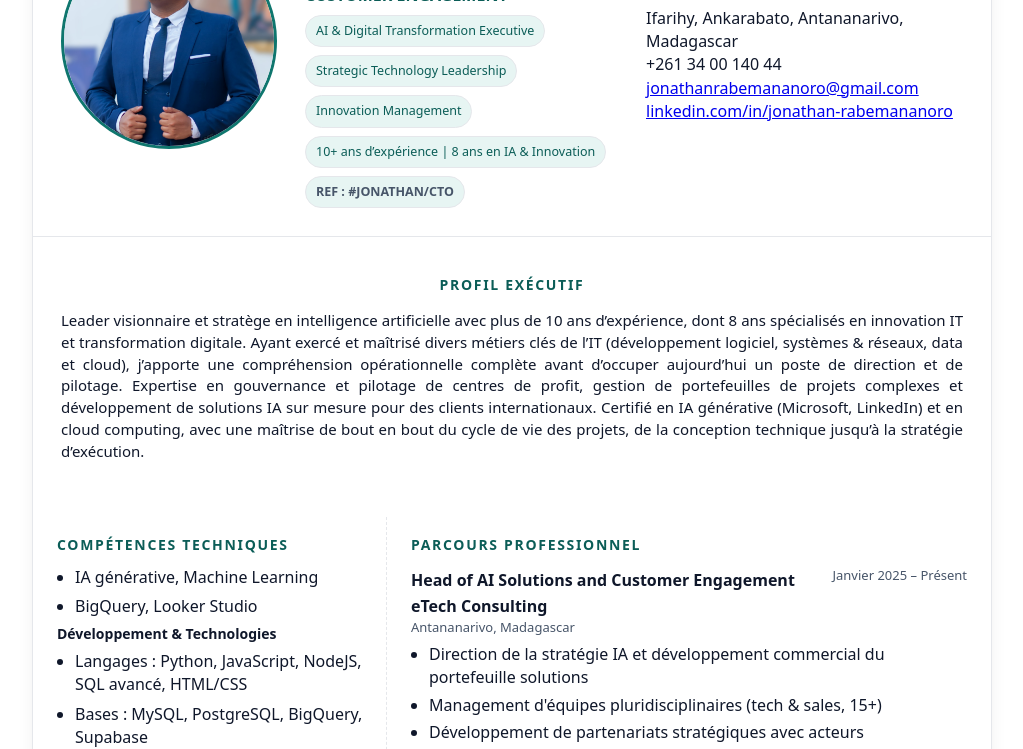
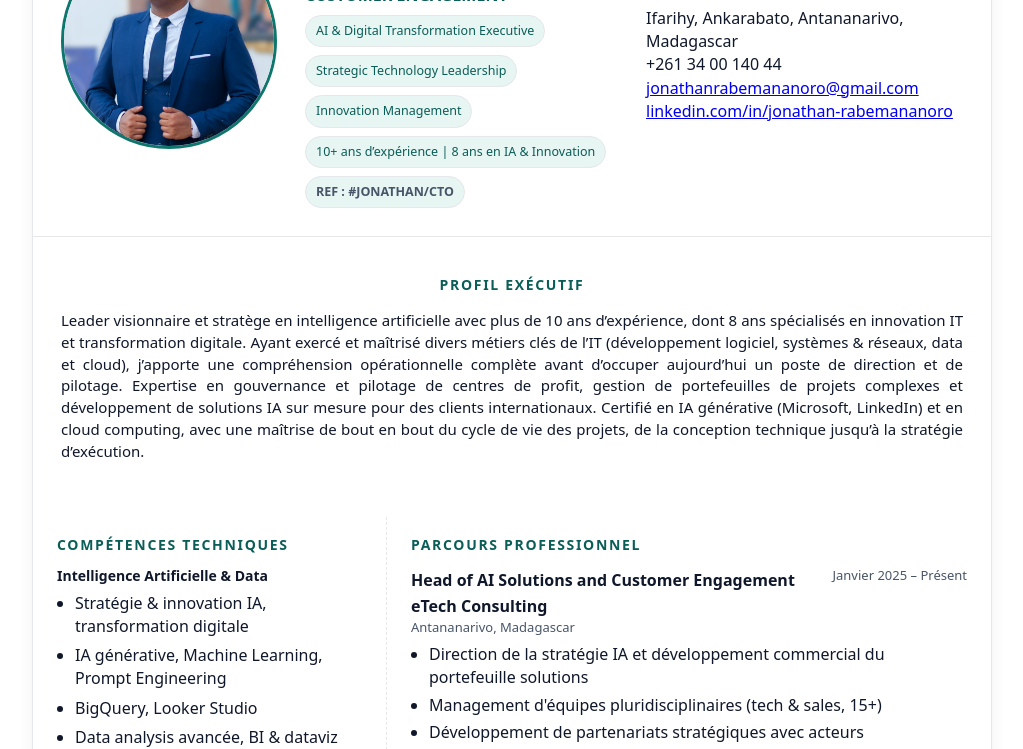
Before and after one commit to jonathan-dady/cv_jonathan_rabemananoro, a plain HTML site: page index.html in a window 1280 px wide. Shown: the part 203-952 px from the top of the page, without its empty margins (128-1151 px from the left). Drawn offline with Linux system fonts and the light colour scheme.

Commit message:
Mise à jour des compétences techniques dans le CV : ajout de nouvelles compétences en IA et transformation digitale.

```diff
--- a/index.html
+++ b/index.html
@@ -50,9 +50,12 @@
       <div class="grid">
         <aside class="sidebar">
           <h2>Compétences techniques</h2>
+          <h4>Intelligence Artificielle & Data</h4>
           <ul class="list">
-            <li>IA générative, Machine Learning</li>
+            <li>Stratégie & innovation IA, transformation digitale</li>
+            <li>IA générative, Machine Learning, Prompt Engineering</li>
             <li>BigQuery, Looker Studio</li>
+            <li>Data analysis avancée, BI & dataviz</li>
           </ul>
           <h4>Développement & Technologies</h4>
           <ul class="list">
```
